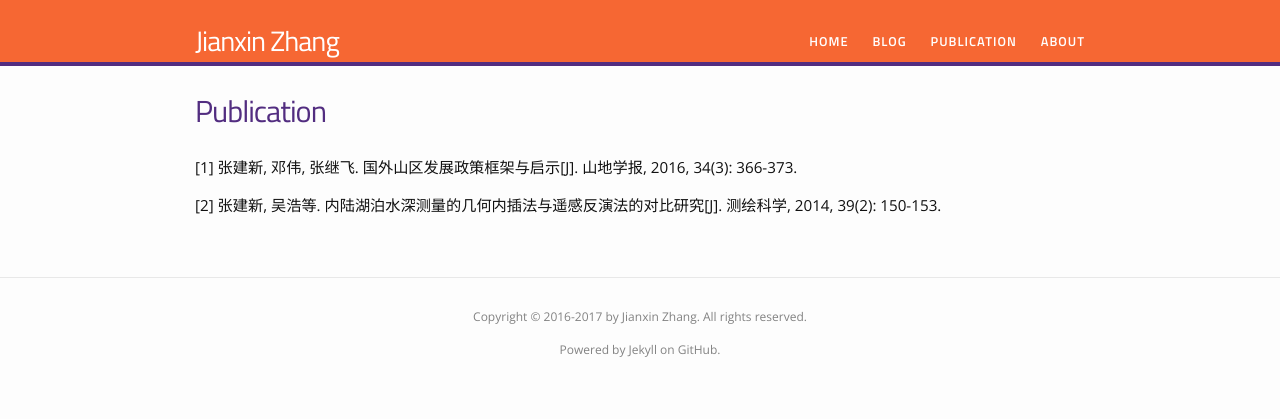
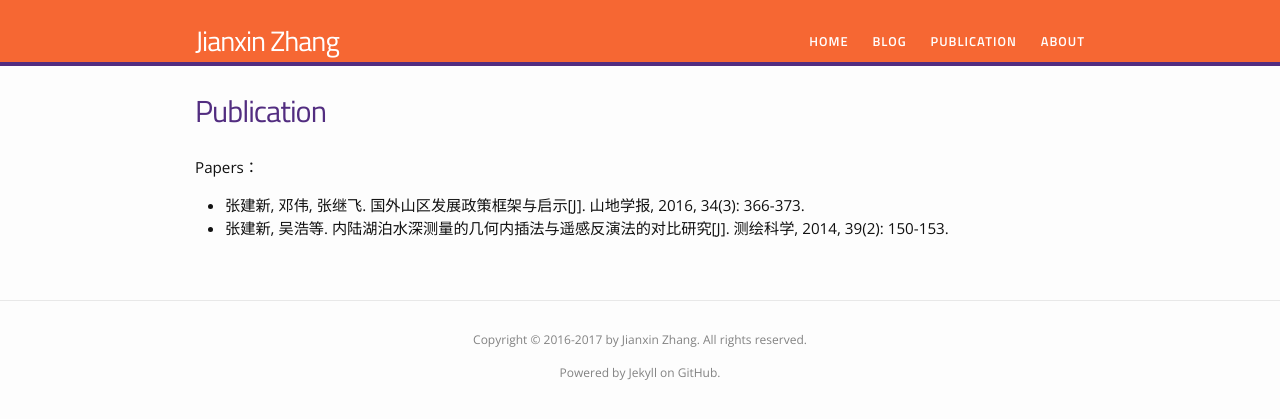
Before and after one commit to 0ZJX0/0ZJX0.github.io, a Jekyll site: the page built from publication.md, in a window 1280 px wide. Shown: the top 419 px of the page. Built offline with Jekyll 4.4.1, drawn with Linux system fonts in a browser that asks for light colours.

Commit message:
Update publication.md

```diff
--- a/publication.md
+++ b/publication.md
@@ -4,5 +4,8 @@ title: Publication
 permalink: /publication/
 ---
 
-<p>[1] 张建新, 邓伟, 张继飞. 国外山区发展政策框架与启示[J]. 山地学报, 2016, 34(3): 366-373.</p>
-<p>[2] 张建新, 吴浩等. 内陆湖泊水深测量的几何内插法与遥感反演法的对比研究[J]. 测绘科学, 2014, 39(2): 150-153.</p>
+<h4>Papers：</h4>
+<ul>
+  <li>张建新, 邓伟, 张继飞. 国外山区发展政策框架与启示[J]. 山地学报, 2016, 34(3): 366-373.</li>
+  <li>张建新, 吴浩等. 内陆湖泊水深测量的几何内插法与遥感反演法的对比研究[J]. 测绘科学, 2014, 39(2): 150-153.</li>
+</ul>
```
